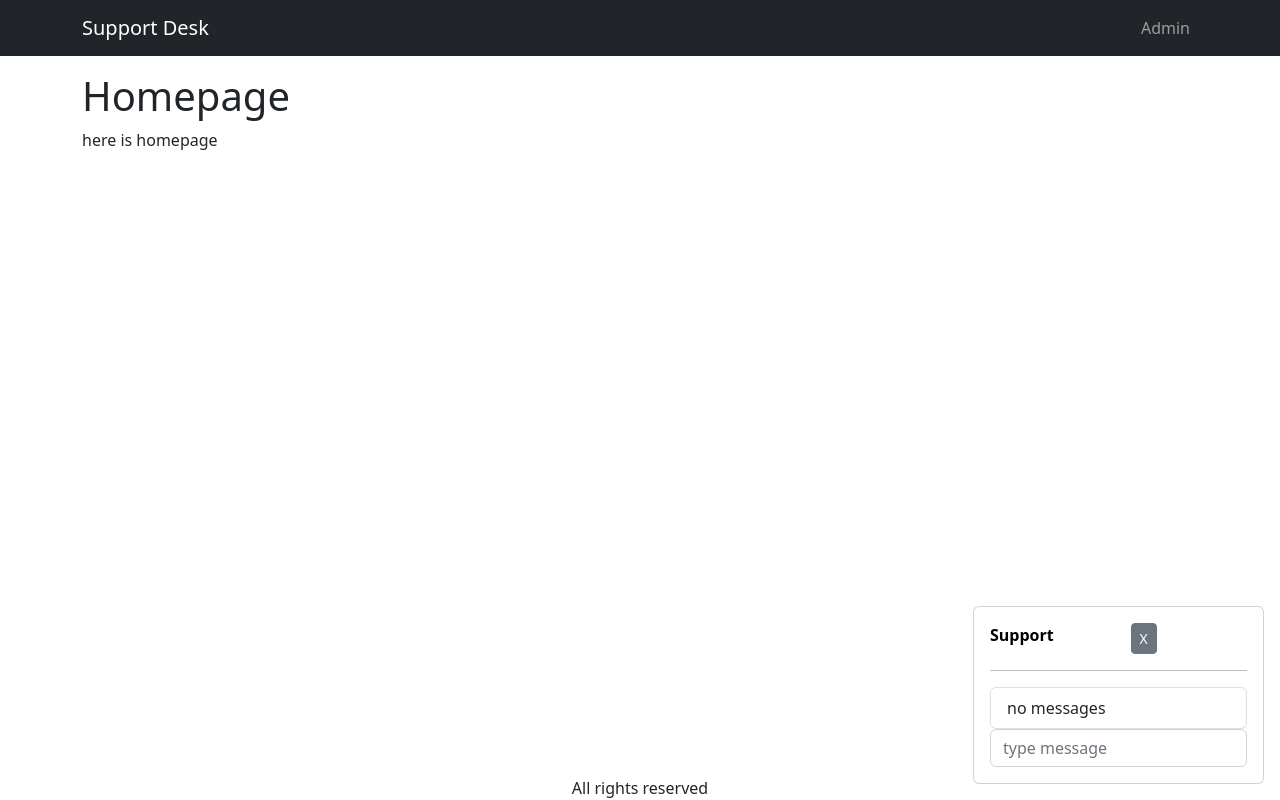
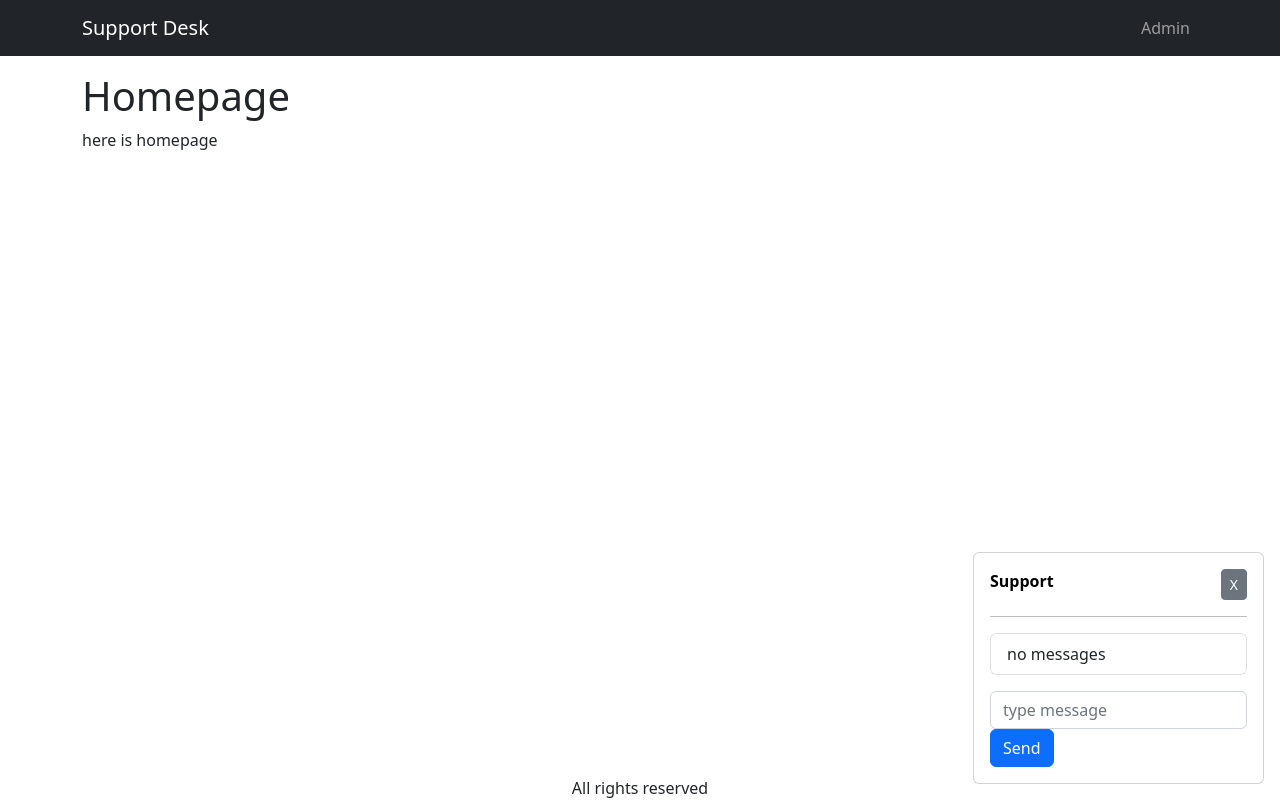
Before and after one commit to Fayjul/support-desh, a React (Create React App) app in the folder frontend/: page / in a window 1280 px wide. Both pictures are taken after a click on the button "Chat with us". Built offline with nearby package versions, Linux system fonts and the light colour scheme.

Commit message:
button is not in right place

```diff
--- a/frontend/src/components/ChatBox.js
+++ b/frontend/src/components/ChatBox.js
@@ -18,7 +18,11 @@ export default function ChatBox() {
   };
   const submitHandler = (e) => {
     e.preventDefault();
-    console.log(messageBody);
+    if (!messageBody.trim()) {
+      alert('Eror, Please type message');
+    } else {
+      console.log(messageBody);
+    }
   };
   return (
     <div className="chatbox">
@@ -33,7 +37,7 @@ export default function ChatBox() {
               <Col>
                 <strong>Support</strong>
               </Col>
-              <Col>
+              <Col className="text-end">
                 <Button
                   className="btn-sm btn-secondary"
                   type="button"
@@ -55,6 +59,9 @@ export default function ChatBox() {
                 type="text"
                 placeholder="type message"
               ></FormControl>
+              <Button type="submit" variant="primary">
+                Send
+              </Button>
             </form>
           </Card.Body>
         </Card>
--- a/frontend/src/index.css
+++ b/frontend/src/index.css
@@ -18,3 +18,8 @@ code {
   right: 1rem;
   bottom: 1rem;
 }
+.chatbox .list-group {
+  overflow: scroll;
+  max-height: 68vh;
+  margin-bottom: 1rem;
+}
```
